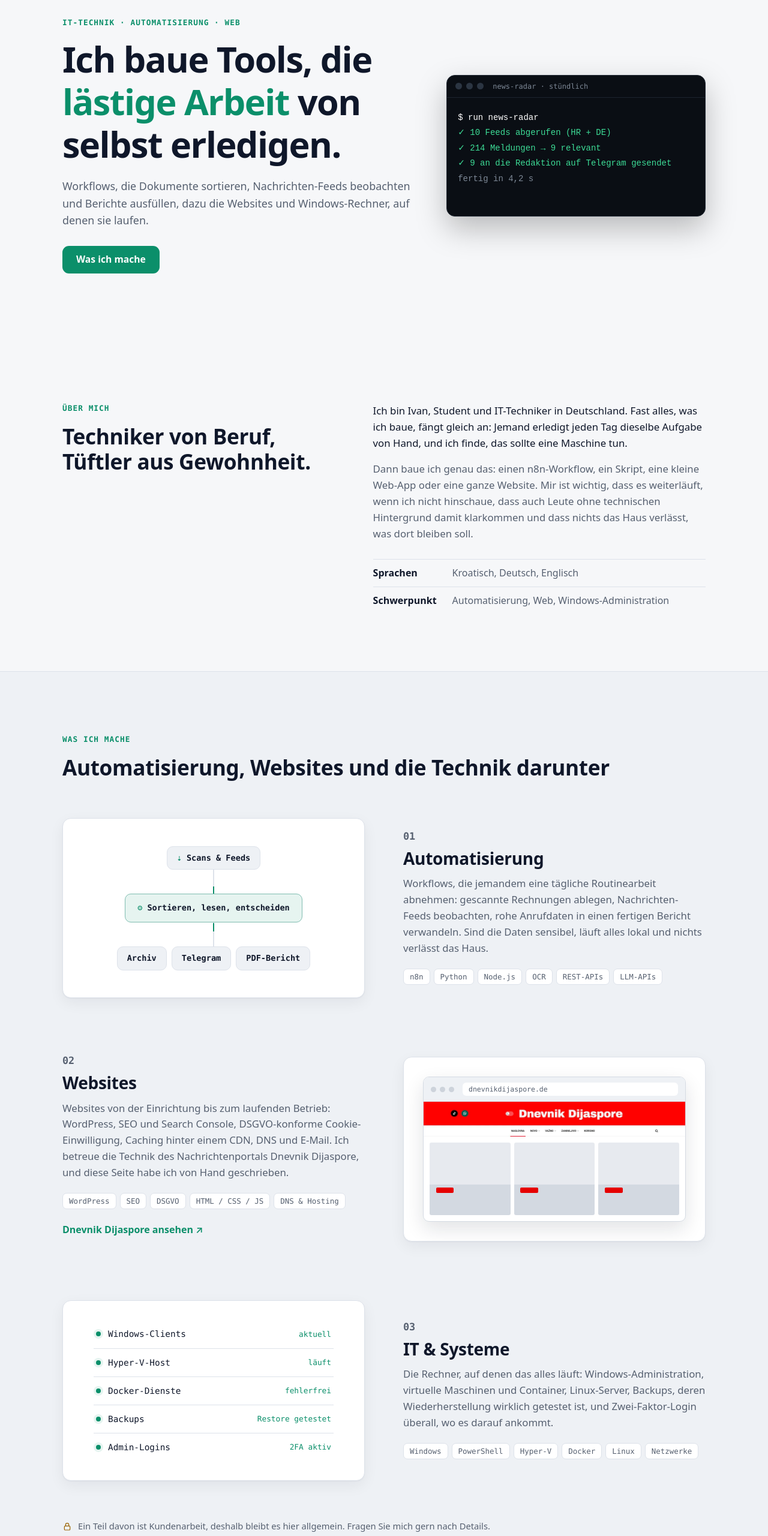
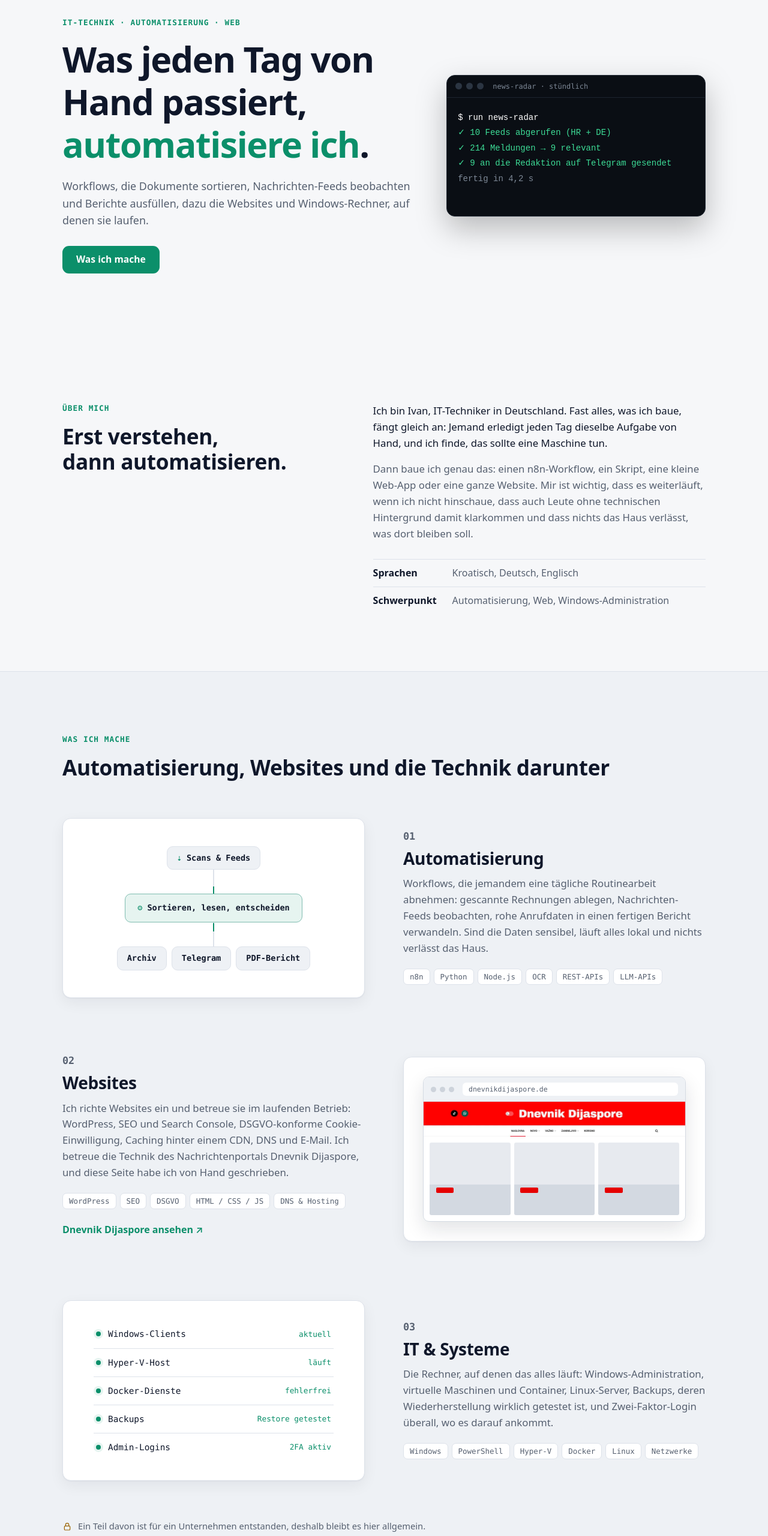
Before and after one commit to Imperator661/Imperator661.github.io, a plain HTML site: page de/index.html in a window 1280 px wide. Shown: the part 140-2701 px from the top of the page at 60% size. Drawn offline with Linux system fonts and the light colour scheme.

Commit message:
Reword hero/about (DE), drop student, no service-offer wording
Co-Authored-By: Claude Opus 5.5 <noreply@anthropic.com>

```diff
--- a/de/index.html
+++ b/de/index.html
@@ -59,7 +59,7 @@
       <div class="wrap hero-grid">
         <div class="hero-copy">
           <p class="eyebrow">IT-Technik · Automatisierung · Web</p>
-          <h1>Ich baue Tools, die <span class="accent">lästige Arbeit</span> von selbst erledigen.</h1>
+          <h1>Was jeden Tag von Hand passiert, <span class="accent">automatisiere ich</span>.</h1>
           <p class="lead">
             Workflows, die Dokumente sortieren, Nachrichten-Feeds beobachten und Berichte ausfüllen,
             dazu die Websites und Windows-Rechner, auf denen sie laufen.
@@ -88,12 +88,11 @@ fertig in 4,2 s</code></pre>
       <div class="wrap about-grid">
         <div>
           <p class="kicker">Über mich</p>
-          <h2>Techniker von Beruf, Tüftler aus Gewohnheit.</h2>
+          <h2>Erst verstehen, dann automatisieren.</h2>
         </div>
         <div class="about-text">
           <p>
-            Ich bin Ivan, Student und IT-Techniker in Deutschland. Fast alles, was ich baue, fängt
-            gleich an: Jemand erledigt jeden Tag dieselbe Aufgabe von Hand, und ich finde, das
+            Ich bin Ivan, IT-Techniker in Deutschland. Fast alles, was ich baue, fängt gleich an: Jemand erledigt jeden Tag dieselbe Aufgabe von Hand, und ich finde, das
             sollte eine Maschine tun.
           </p>
           <p>
@@ -156,7 +155,7 @@ fertig in 4,2 s</code></pre>
               <p class="work-num">02</p>
               <h3>Websites</h3>
               <p>
-                Websites von der Einrichtung bis zum laufenden Betrieb: WordPress, SEO und Search
+                Ich richte Websites ein und betreue sie im laufenden Betrieb: WordPress, SEO und Search
                 Console, DSGVO-konforme Cookie-Einwilligung, Caching hinter einem CDN, DNS und E-Mail.
                 Ich betreue die Technik des Nachrichtenportals Dnevnik Dijaspore, und diese Seite habe
                 ich von Hand geschrieben.
@@ -191,7 +190,7 @@ fertig in 4,2 s</code></pre>
 
         <p class="work-note">
           <svg viewBox="0 0 24 24" aria-hidden="true"><rect x="5" y="11" width="14" height="10" rx="2"/><path d="M8 11V8a4 4 0 0 1 8 0v3"/></svg>
-          Ein Teil davon ist Kundenarbeit, deshalb bleibt es hier allgemein. Fragen Sie mich gern nach Details.
+          Ein Teil davon ist für ein Unternehmen entstanden, deshalb bleibt es hier allgemein.
         </p>
       </div>
     </section>
@@ -201,7 +200,7 @@ fertig in 4,2 s</code></pre>
       <div class="wrap contact-inner">
         <p class="kicker">Kontakt</p>
         <h2>Schreiben Sie mir.</h2>
-        <p class="lead">Fragen zu einem Projekt oder Lust auf einen Austausch über Automatisierung? Hier erreichen Sie mich.</p>
+        <p class="lead">Fragen zu etwas, das ich gebaut habe, oder Lust auf einen Austausch über Automatisierung? Hier erreichen Sie mich.</p>
         <div class="cta-row cta-center">
           <a class="btn btn-primary" href="mailto:kontakt@kapetanovic.net">kontakt@kapetanovic.net</a>
           <button class="btn btn-ghost" type="button" id="copy-email" data-copied="E-Mail-Adresse kopiert" data-email="kontakt@kapetanovic.net">E-Mail kopieren</button>
```
Also changed, not shown: index.html (+4 -4 lines).
